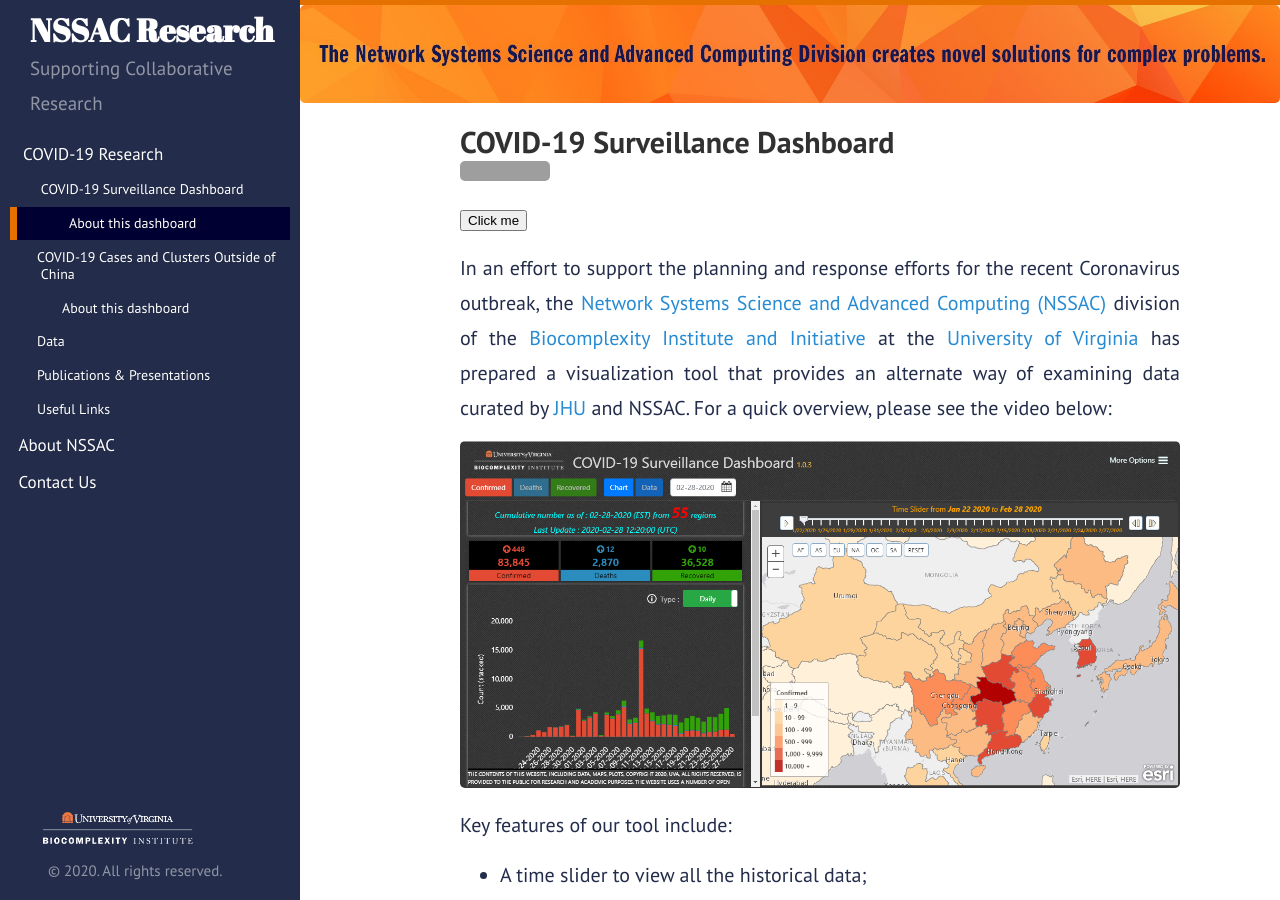
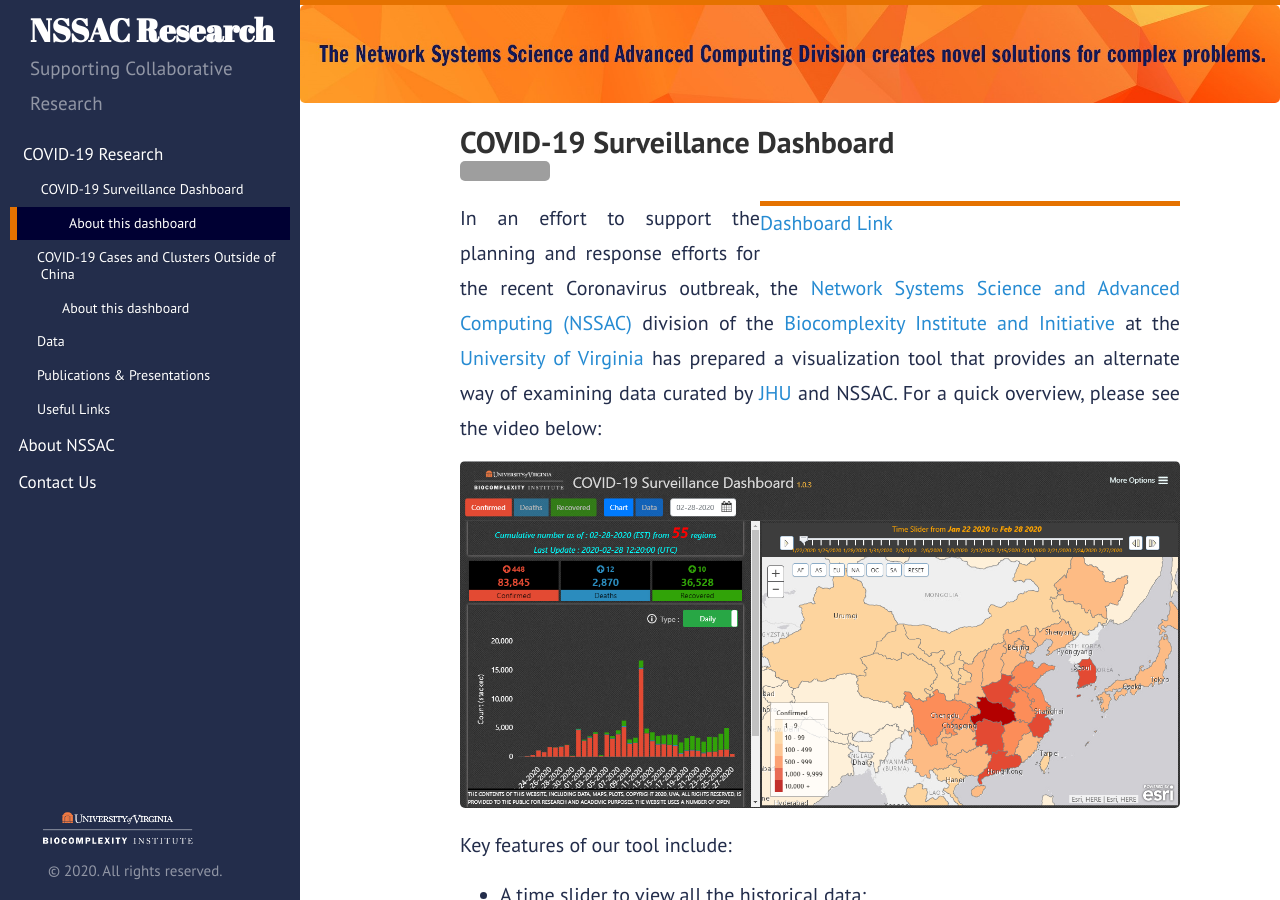
Before and after one commit to mehta-gaurav/mehta-gaurav.github.io, a Jekyll site: the page built from covid-19/dashboard/index.md, in a window 1280 px wide and 900 px high. Built offline with Jekyll 4.4.1, drawn with Linux system fonts in a browser that asks for light colours; our own code applies the rules of GitHub Pages for plain Markdown files; grey boxes are pictures that could not be loaded.

Commit message:
Update index.md

```diff
--- a/covid-19/dashboard/index.md
+++ b/covid-19/dashboard/index.md
@@ -1,6 +1,6 @@
 ## COVID-19 Surveillance Dashboard &nbsp;&nbsp;&nbsp;&nbsp; [![View Dashboard](https://img.shields.io/github/watchers/jonsn0w/hyde.svg?style=social)](http://nssac.bii.virginia.edu/covid-19/dashboard/)
 
-<button name="button" onclick="http://nssac.bii.virginia.edu/covid-19/dashboard/">Click me</button>
+[Dashboard Link](http://nssac.bii.virginia.edu/covid-19/dashboard/){: .head-img}
 
 In an effort to support the planning and response efforts for the recent Coronavirus outbreak,
 the [Network Systems Science and Advanced Computing (NSSAC)](https://biocomplexity.virginia.edu/nssac)
```
